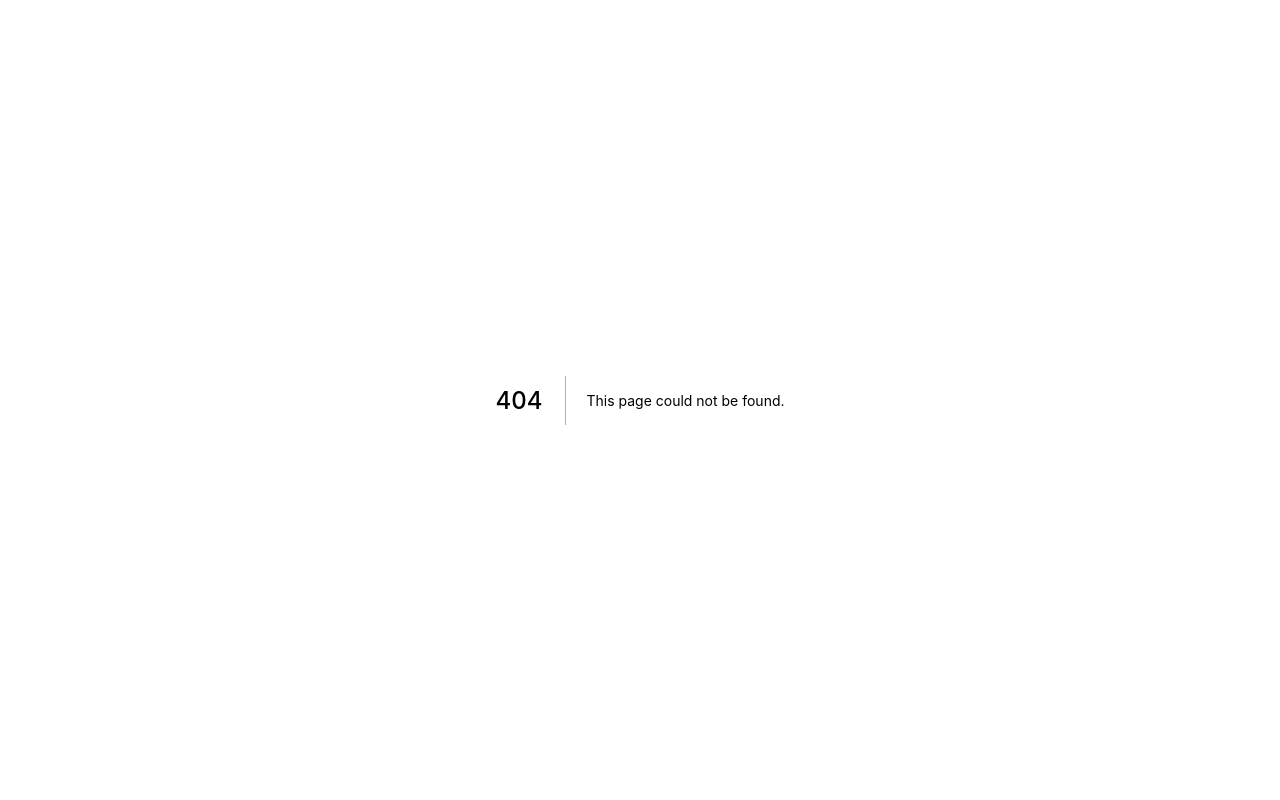
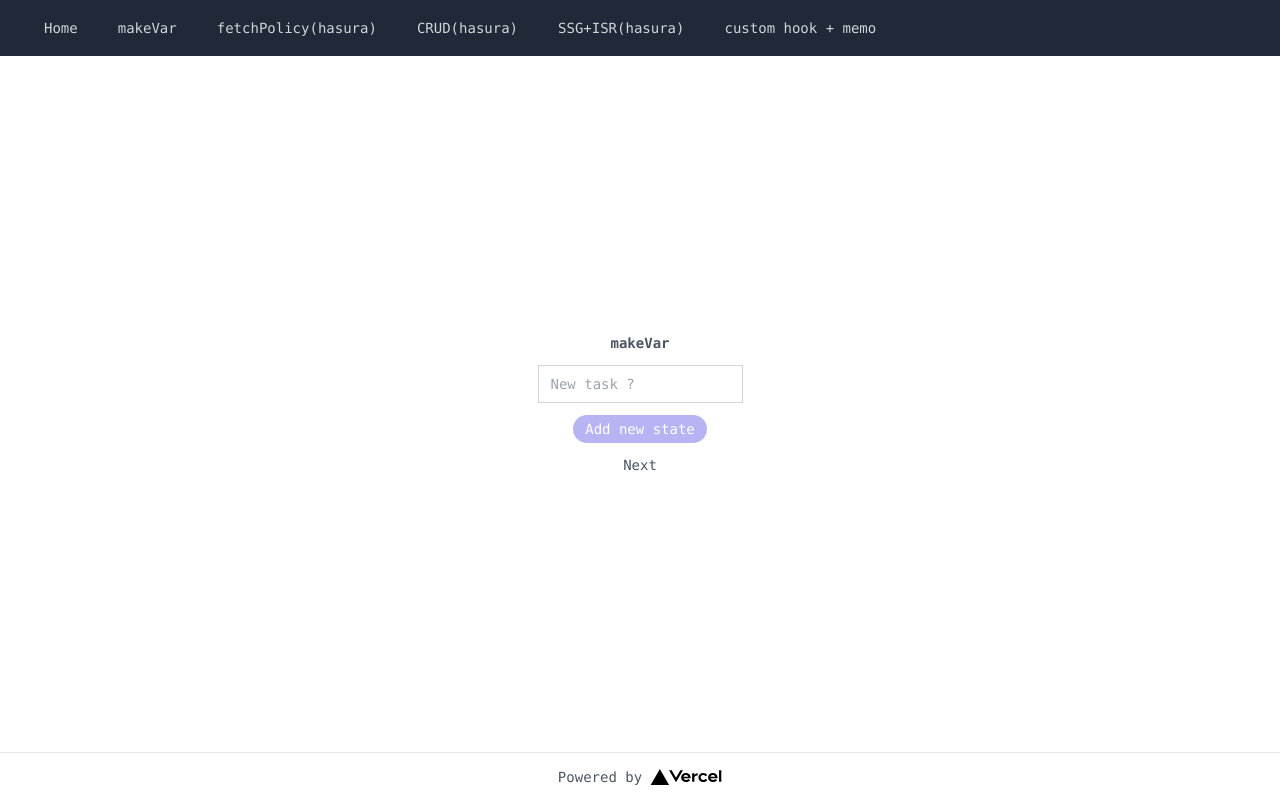
Before and after one commit to nazeudon/nextjs_hasura_graphql, a Next.js app: page /local-state-a in a window 1280 px wide. Before the commit this address had no page. Built offline with nearby package versions, Linux system fonts and the light colour scheme.

Commit message:
added makeVar and useReactiveVar

```diff
--- /dev/null
+++ b/cache.ts
@@ -0,0 +1,7 @@
+import { makeVar } from '@apollo/client'
+
+interface Task {
+  title: string
+}
+
+export const todoVar = makeVar<Task[]>([])
--- /dev/null
+++ b/components/LocalStateA.tsx
@@ -0,0 +1,49 @@
+import { ChangeEvent, FormEvent, useState, VFC } from 'react'
+import { todoVar } from '../cache'
+import { useReactiveVar } from '@apollo/client'
+import Link from 'next/link'
+
+export const LocalStateA: VFC = () => {
+  const [input, setInput] = useState('')
+  const todos = useReactiveVar(todoVar)
+  const handleSubmit = (e: FormEvent<HTMLFormElement>) => {
+    e.preventDefault()
+    todoVar([...todoVar(), { title: input }])
+    setInput('')
+  }
+
+  return (
+    <>
+      <p className="mb-3 font-bold">makeVar</p>
+      {todos?.map((task, index) => {
+        return (
+          <p className="mb-3 y-1" key={index}>
+            {task.title}
+          </p>
+        )
+      })}
+      <form
+        className="flex flex-col items-center justify-center"
+        onSubmit={handleSubmit}
+      >
+        <input
+          className="px-3 py-2 mb-3 border border-gray-300"
+          placeholder="New task ?"
+          onChange={(e: ChangeEvent<HTMLInputElement>) =>
+            setInput(e.target.value)
+          }
+        />
+        <button
+          disabled={!input}
+          className="px-3 py-1 mb-3 text-white bg-indigo-600 disabled:opacity-40 hover:bg-indigo-700 rounded-2xl focus:outline-none"
+          type="submit"
+        >
+          Add new state
+        </button>
+      </form>
+      <Link href="/local-state-b">
+        <a>Next</a>
+      </Link>
+    </>
+  )
+}
--- /dev/null
+++ b/components/LocalStateB.tsx
@@ -0,0 +1,23 @@
+import { VFC } from 'react'
+import { todoVar } from '../cache'
+import { useReactiveVar } from '@apollo/client'
+import Link from 'next/link'
+
+export const LocalStateB: VFC = () => {
+  const todos = useReactiveVar(todoVar)
+
+  return (
+    <>
+      {todos?.map((task, index) => {
+        return (
+          <p className="mb-3" key={index}>
+            {task.title}
+          </p>
+        )
+      })}
+      <Link href="/local-state-a">
+        <a>Back</a>
+      </Link>
+    </>
+  )
+}
--- /dev/null
+++ b/pages/local-state-a.tsx
@@ -0,0 +1,13 @@
+import { VFC } from 'react'
+import { Layout } from '../components/Layout'
+import { LocalStateA } from '../components/LocalStateA'
+
+const LocalStatePageA: VFC = () => {
+  return (
+    <Layout title="Local state A">
+      <LocalStateA />
+    </Layout>
+  )
+}
+
+export default LocalStatePageA
--- /dev/null
+++ b/pages/local-state-b.tsx
@@ -0,0 +1,13 @@
+import { VFC } from 'react'
+import { Layout } from '../components/Layout'
+import { LocalStateB } from '../components/LocalStateB'
+
+const LocalStatePageB: VFC = () => {
+  return (
+    <Layout title="Local state B">
+      <LocalStateB />
+    </Layout>
+  )
+}
+
+export default LocalStatePageB
--- a/tailwind.config.js
+++ b/tailwind.config.js
@@ -5,7 +5,7 @@
     extend: {},
   },
   variants: {
-    extend: {},
+    extend: { opacity: ['disabled'] },
   },
   plugins: [],
 }
```
